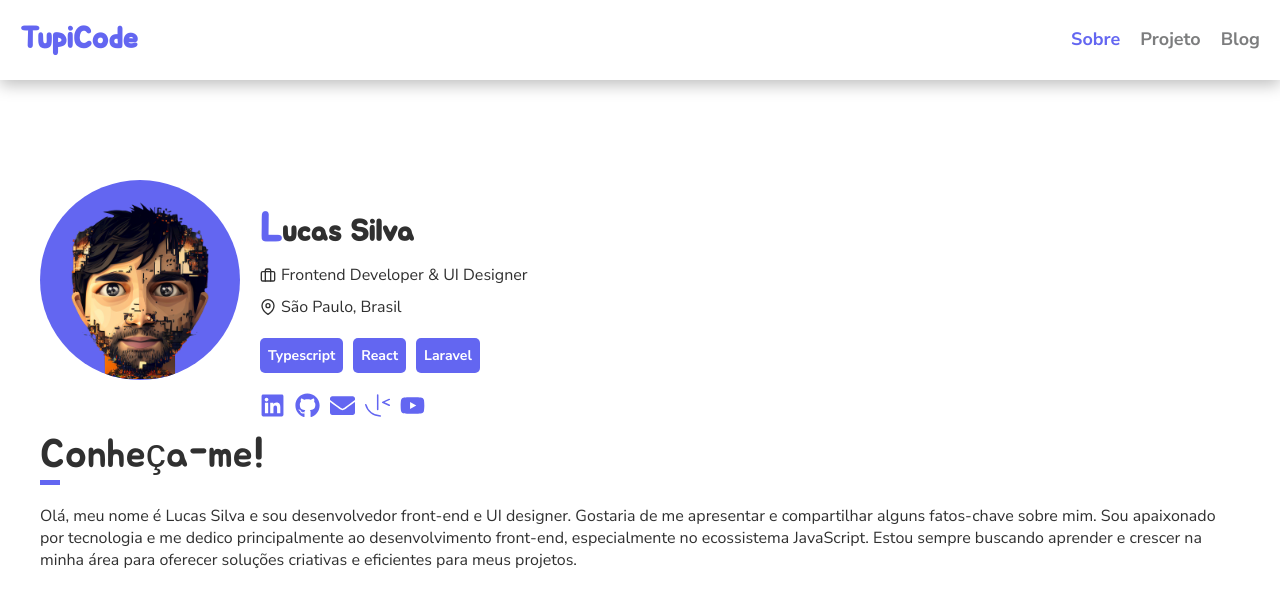
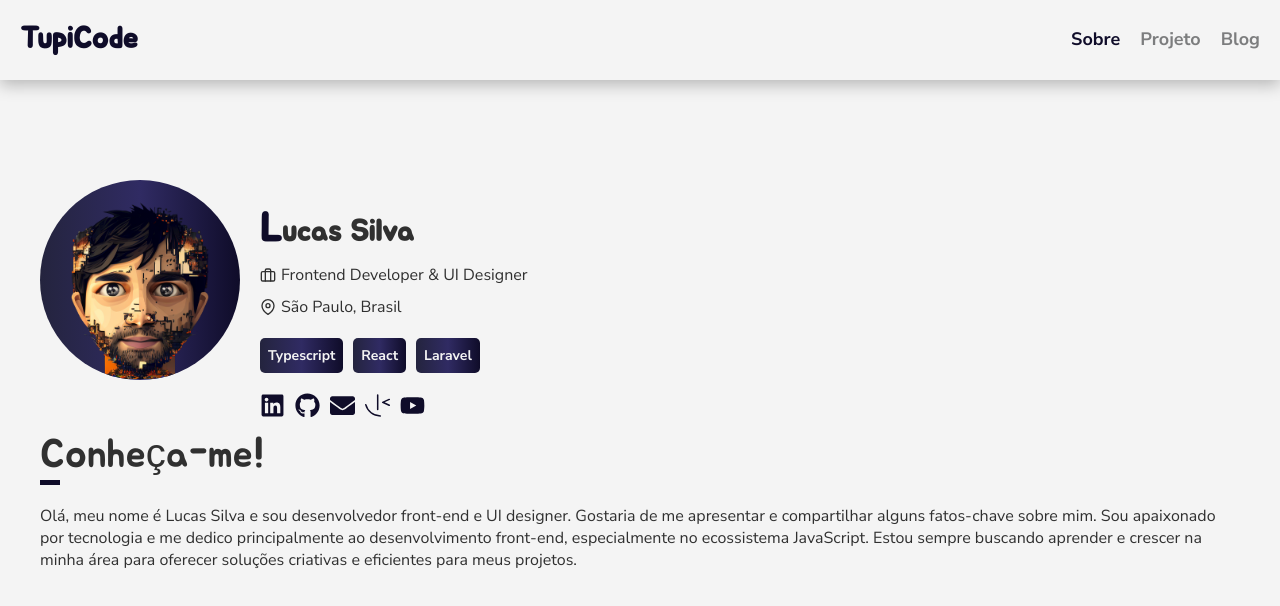
Before and after one commit to Lucassocorrosilva7/Portfolio-Tupi, a React (Vite) app: page / in a window 1280 px wide. Shown: the top 606 px of the page. Built offline with nearby package versions, Linux system fonts and the light colour scheme.

Commit message:
Add novos estilos

```diff
--- a/src/components/card.scss
+++ b/src/components/card.scss
@@ -83,6 +83,11 @@
       z-index: 1;
       font-family: inherit;
 
+      &:hover {
+        transition: all 0.3s;
+        color: v.$bg-white;
+      }
+
       &::before {
         content: "";
         position: absolute;
@@ -90,7 +95,7 @@
         top: 0;
         width: 100%;
         height: 100%;
-        background-color: v.$bg-primary;
+        background: v.$bg-gradient;
         transform: translateX(-100%);
         transition: all 0.3s;
         z-index: -1;
--- a/src/pages/about.scss
+++ b/src/pages/about.scss
@@ -1,5 +1,5 @@
 @use "../scss/base" as v;
-@use '../scss/base' as m;
+@use "../scss/base" as m;
 
 .about {
   display: flex;
@@ -18,7 +18,7 @@
   }
 
   &__info-img {
-    background-color: v.$bg-primary;
+    background: v.$bg-gradient;
     width: 20rem;
     height: 20rem;
     border-radius: 50%;
@@ -27,8 +27,6 @@
     align-items: center;
     justify-content: center;
     overflow: hidden;
-
-
   }
 
   &__info-content {
@@ -62,19 +60,18 @@
       color: v.$bg-black;
     }
 
-
     &--skills {
       display: flex;
       gap: 1rem;
       margin: 2rem 0;
 
       p {
-        background-color: v.$bg-primary;
+        background: v.$bg-gradient;
         padding: 0.8rem;
         font-weight: bold;
         font-size: v.$text-sm;
         border-radius: 0.5rem;
-        transition: opacity .2s ease;
+        transition: opacity 0.2s ease;
 
         &:hover {
           filter: brightness(0.9);
@@ -117,5 +114,4 @@
       margin-top: 0;
     }
   }
-
 }
--- a/src/scss/base/_global.scss
+++ b/src/scss/base/_global.scss
@@ -6,6 +6,10 @@
     margin: 0;
     padding: 0;
     box-sizing: border-box;
+}
+
+body {
+    background-color: v.$bg-white;
 }
 
 a {
--- a/src/scss/base/_variables.scss
+++ b/src/scss/base/_variables.scss
@@ -1,8 +1,8 @@
 @import url('https://fonts.googleapis.com/css2?family=Jua&display=swap');
 @import url('https://fonts.googleapis.com/css2?family=Nunito+Sans:wght@400;600;700&display=swap');
 
-$bg-primary: #6366f1;
-$bg-white: #fff;
+$bg-primary: #0f0c29;
+$bg-white: #f4f4f4;
 $bg-black: #303030;
 $bg-gray: #7C7D7E;
 $shadow: 0px 5px 15px rgba(0, 0, 0, 0.25);
@@ -10,6 +10,7 @@ $bg-red: #ff605c;
 $bg-yellow: #ffbd44;
 $bg-green: #00ca4e;
 
+$bg-gradient: linear-gradient(to right, #24243e, #302b63, #0f0c29);
 
 $ff-primary: 'Nunito Sans', sans-serif;
 $ff-secondary: 'Jua', sans-serif;
--- a/src/scss/base/index.scss
+++ b/src/scss/base/index.scss
@@ -1,4 +1,4 @@
 @forward "./global";
 @forward "./mixins";
 @forward "./variables";
-@forward "./topography";
+@forward "./typography";
```
Also changed, not shown: src/scss/base/_typography.scss (renamed from src/scss/base/_topography.scss).
